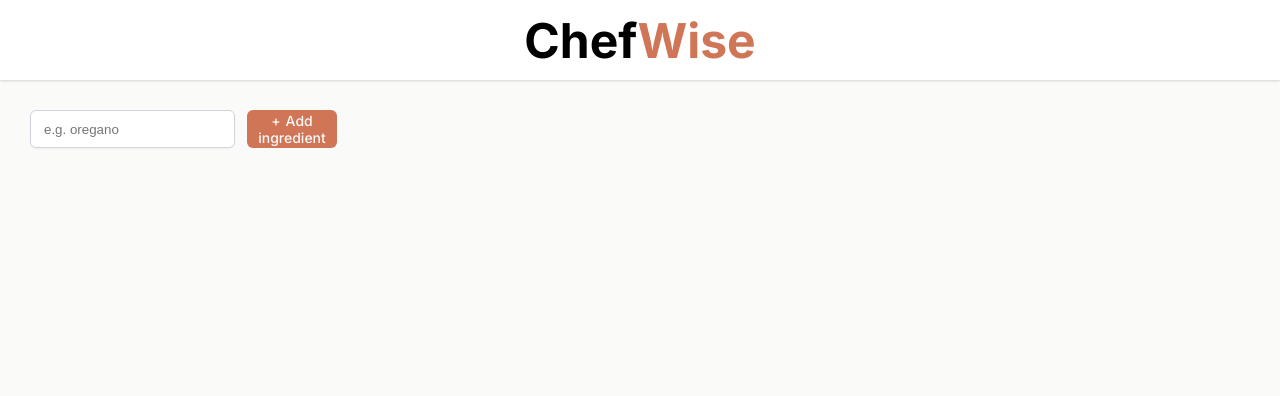
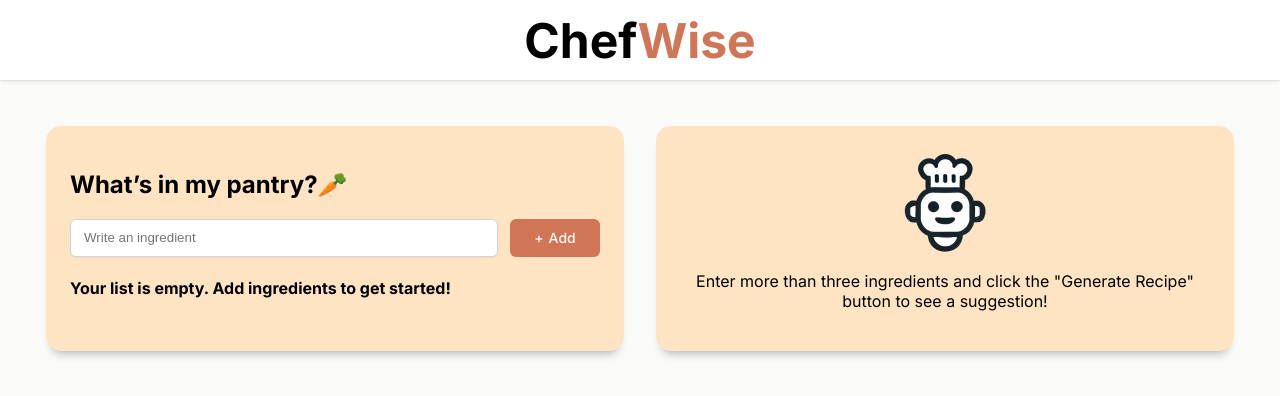
Before and after one commit to Ha-Mundo/chef-wise, a React (Vite) app: page /error in a window 1280 px wide. Shown: the top 396 px of the page. Built offline with nearby package versions, Linux system fonts and the light colour scheme.

Commit message:
layout updated

```diff
--- a/components/Main.jsx
+++ b/components/Main.jsx
@@ -2,6 +2,7 @@ import React from "react"
 import IngredientsList from "./IngredientsList.jsx"
 import WiseRecipe from "./WiseRecipe.jsx"
 import getRecipeFromMistral from "../ai.js"
+import AdviceCard from "./adviceCard.jsx"
 
 export default function Main() {
     const [ingredients, setIngredients] = React.useState([])
@@ -55,18 +56,21 @@ export default function Main() {
 
 
     return (
-        <main>
+        <main className="ux-layout">
+            <div>
+                <h2>What’s in my pantry?<span>🥕</span></h2>
                 <form onSubmit={addIngredient} className="add-ingredient-form">
                     <input
                         type="text"
-                    placeholder="e.g. oregano"
+                        placeholder="Write an ingredient"
                         aria-label="Add ingredient"
                         value={ingredientInput}
                         onChange={e => setIngredientInput(e.target.value)}
                         />
-                <button>Add ingredient</button>
+                    <button>Add</button>
                 </form>
 
+                {ingredients.length <= 0 && (<h4>Your list is empty. Add ingredients to get started!</h4>)}
 
                 {ingredients.length > 0 && (
                     <IngredientsList
@@ -77,7 +81,8 @@ export default function Main() {
                     onRemoveAll={removeAll}
                     />
                 )}
-
+            </div>
+            {!recipe && <AdviceCard />}
             {recipe && <WiseRecipe recipe={recipe} />}
         </main>
     )
```
Lines whose indentation alone changed are shown as unchanged.
